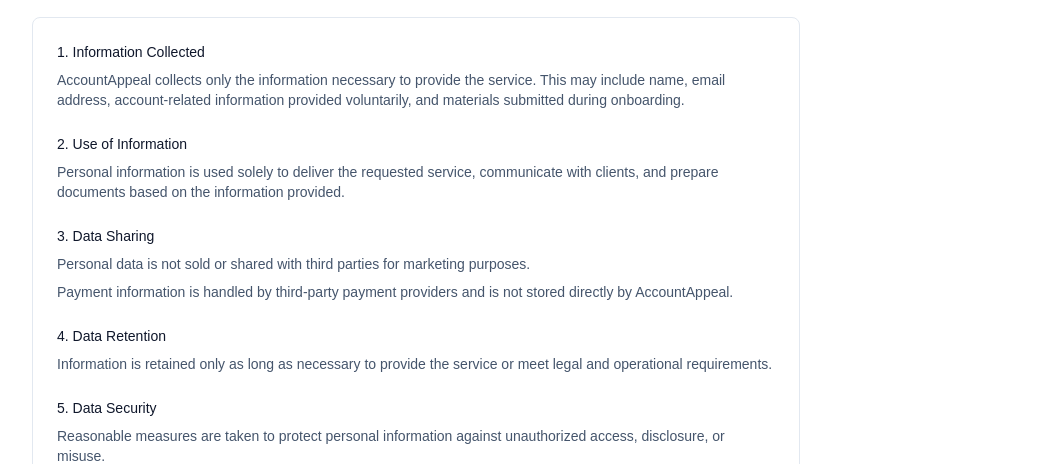
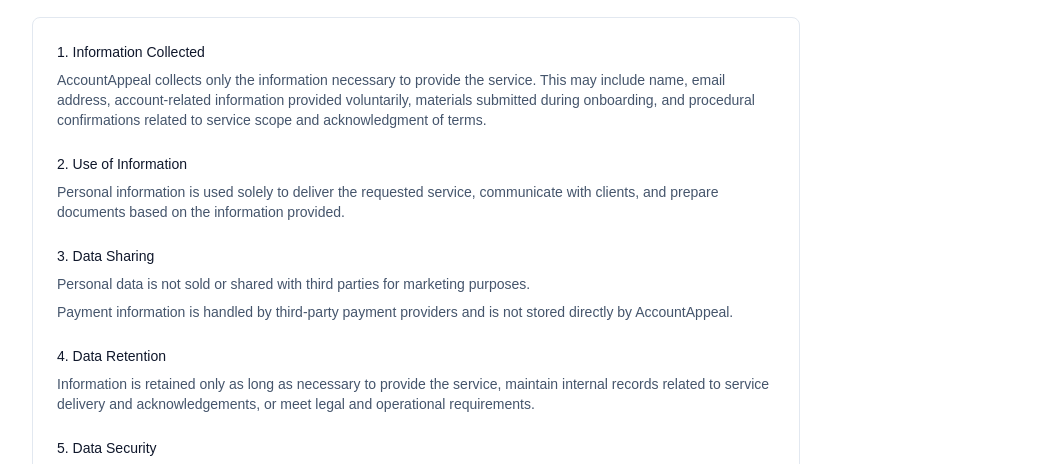
Before and after one commit to jve89/accountappeal, a Next.js app: page /privacy in a window 1280 px wide. Shown: the part 248-712 px from the top of the page, without its empty margins (120-1159 px from the left). Built offline with nearby package versions, Linux system fonts and the light colour scheme; no server answers.

Commit message:
Align privacy policy and terms with onboarding acknowledgements

```diff
--- a/app/privacy/page.tsx
+++ b/app/privacy/page.tsx
@@ -19,8 +19,9 @@
             <p className="mt-2">
               AccountAppeal collects only the information necessary to provide
               the service. This may include name, email address, account-related
-              information provided voluntarily, and materials submitted during
-              onboarding.
+              information provided voluntarily, materials submitted during
+              onboarding, and procedural confirmations related to service scope
+              and acknowledgment of terms.
             </p>
           </section>
 
@@ -55,7 +56,8 @@
             </h2>
             <p className="mt-2">
               Information is retained only as long as necessary to provide the
-              service or meet legal and operational requirements.
+              service, maintain internal records related to service delivery and
+              acknowledgements, or meet legal and operational requirements.
             </p>
           </section>
 
--- a/app/terms/page.tsx
+++ b/app/terms/page.tsx
@@ -29,6 +29,11 @@
             <p className="mt-2">
               AccountAppeal does not submit appeals, complaints, or documents on
               behalf of clients.
+            </p>
+            <p className="mt-2">
+              Use of the service, including submission of onboarding information,
+              is conditional upon the client’s acknowledgment and acceptance of
+              these Terms and the stated scope and limitations of the service.
             </p>
           </section>
 
```
